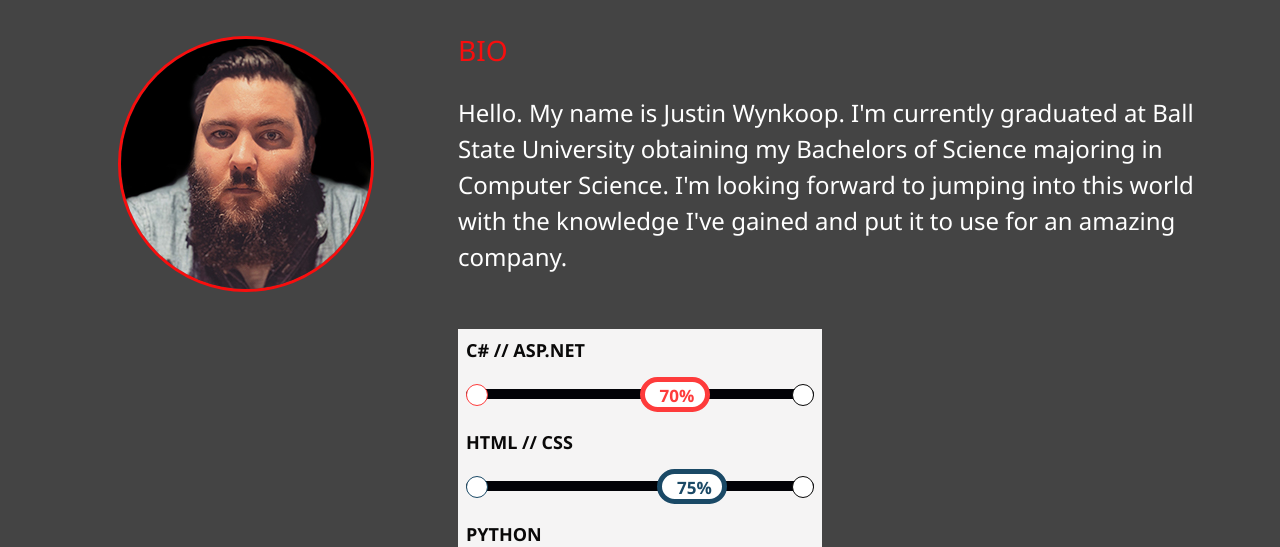
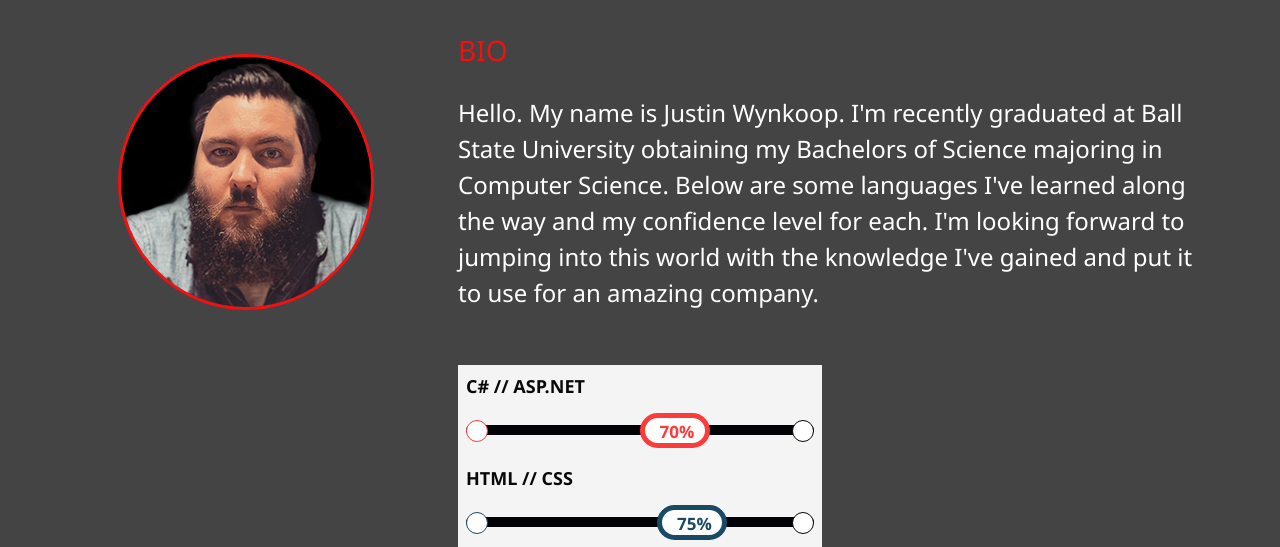
Before and after one commit to justinxwynkoop/justinxwynkoop.github.io, a website: page about.html in a window 1280 px wide. Shown: the part 253-800 px from the top of the page. Drawn offline with Linux system fonts and the light colour scheme.

Commit message:
Updated about.html page

```diff
--- a/about.html
+++ b/about.html
@@ -63,8 +63,9 @@
 
       <div class="bio">
         <h3 class="text-secondary">BIO</h3>
-        <p>Hello. My name is Justin Wynkoop. I'm currently graduated at Ball State University obtaining my Bachelors of
-          Science majoring in Computer Science. I'm looking forward to jumping into this world with the knowledge
+        <p>Hello. My name is Justin Wynkoop. I'm recently graduated at Ball State University obtaining my Bachelors of
+          Science majoring in Computer Science. Below are some languages I've learned along the way and my confidence level for each.
+          I'm looking forward to jumping into this world with the knowledge
           I've gained and put it to use for an amazing company.</p>
       </div>
       <div class="job job-2">
```
Also changed, not shown: contact.html (+1 -1 lines).
